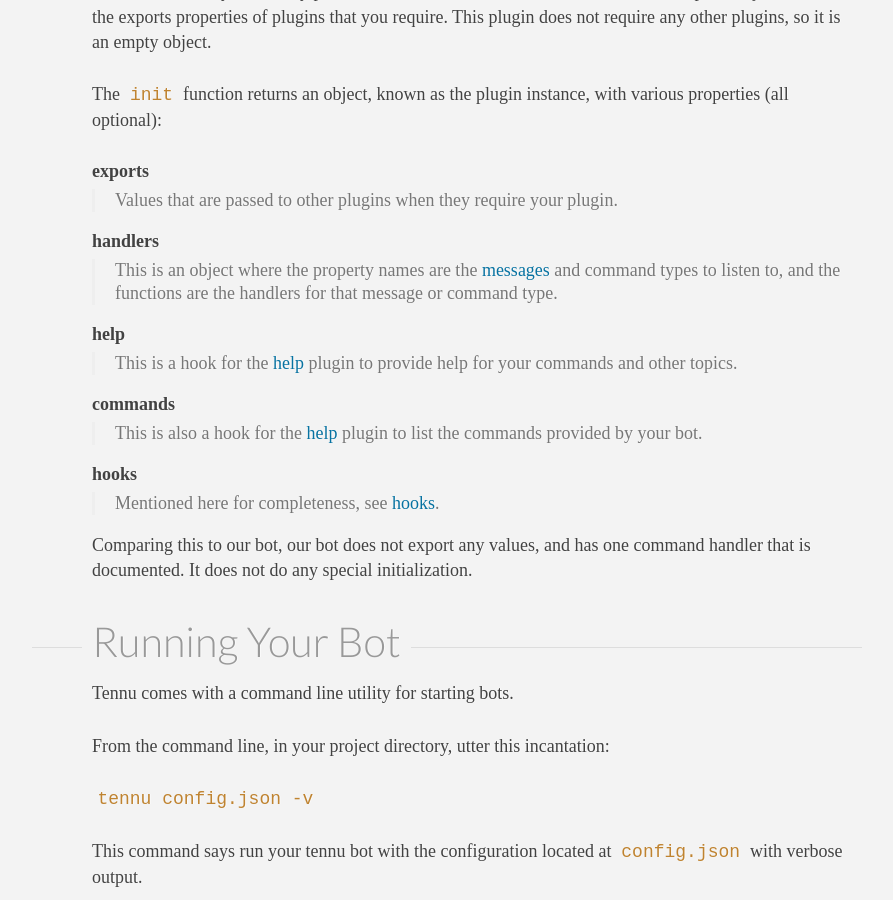
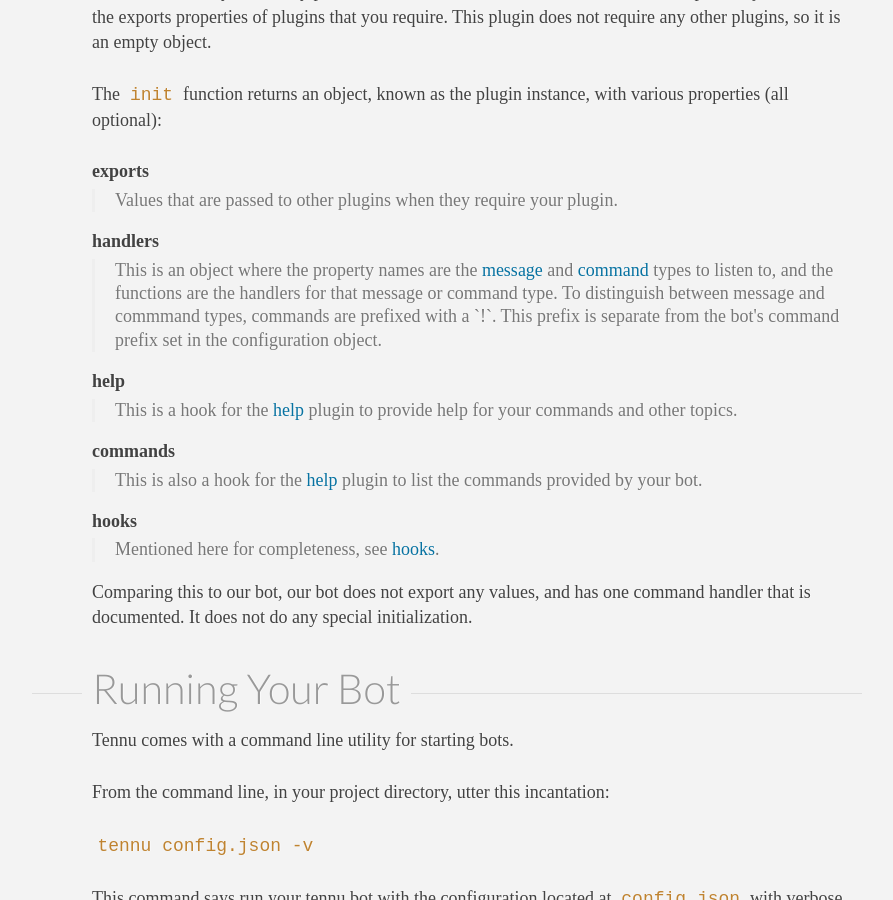
Before and after one commit to Tennu/tennu.github.io, a Jekyll site: the page built from documentation/getting-started.html, in a window 1280 px wide and 900 px high, scrolled down 4153 px. Shown: the whole window, without its empty margins (163-1056 px from the left). Built offline with Jekyll 4.4.1, drawn with Linux system fonts in a browser that asks for light colours; some web fonts are replaced; some of the changed text lies outside the part shown.

Commit message:
Update getting started, mention difference between handler prefix, config command prefix

```diff
--- a/documentation/getting-started.html
+++ b/documentation/getting-started.html
@@ -117,9 +117,9 @@
 
   <dt><a href="/plugins/action">Action</a></dt>
   <dd>
-    Coming in Tennu 0.10.0, this plugin provides the actions your bot uses
-    to do things on the server. These commands are also available on the
-    client object.
+    Coming eventually, this plugin will provide the actions your bot uses
+    to do things on the server. These commands are available on the
+    client object, and will continue to be.
   </dd>
 
   <dt><a href="/plugins/user">User</a></dt>
@@ -243,9 +243,14 @@
   <dt>handlers</dt>
   <dd>
     This is an object where the property names are the
-    <a href="/documentation/api/message">messages</a> and command
+    <a href="/documentation/api/message-properties">message</a> and
+    <a href="/documentation/api/command-properties">command</a>
     types to listen to, and the functions are the handlers for that message
     or command type.
+
+    To distinguish between message and commmand types, commands are prefixed
+    with a `!`. This prefix is separate from the bot's command prefix set
+    in the configuration object.
   </dd>
 
   <dt>help</dt>
```
